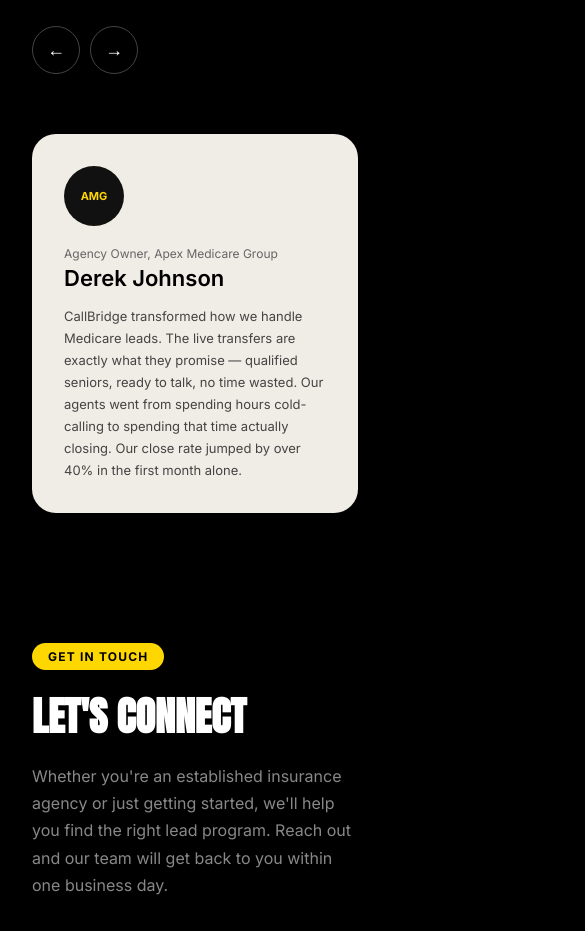
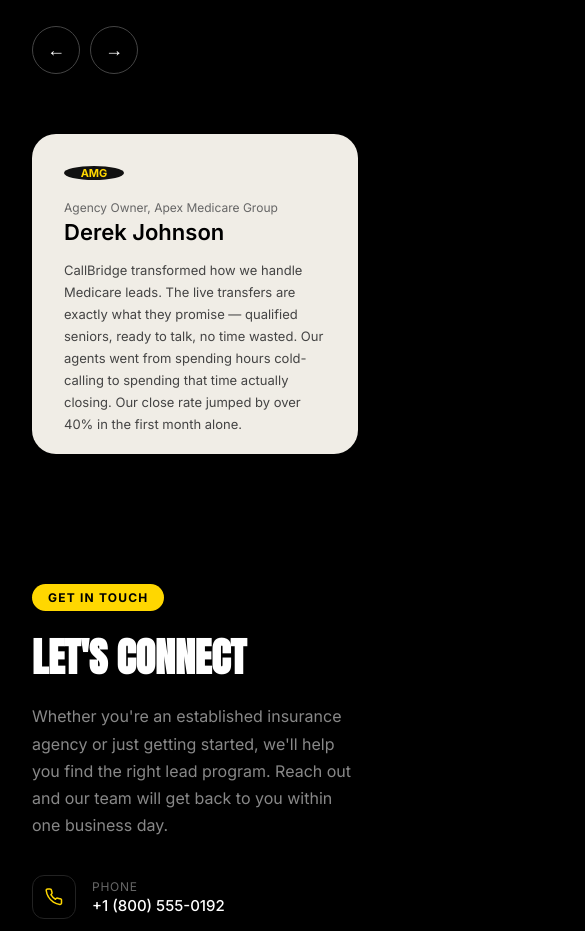
Before and after one commit to wezero-studio/callbridge, a Next.js app: page / in a window 390 px wide. Shown: the part 8880-9811 px from the top of the page, 585 px wide, since content can reach past the window. Built offline with nearby package versions, Linux system fonts and the light colour scheme.

Commit message:
make testimonial cards uniform height and slightly smaller

```diff
--- a/app/components/Testimonials/Testimonials.module.css
+++ b/app/components/Testimonials/Testimonials.module.css
@@ -45,10 +45,64 @@
     border-color: #666;
 }
 
-.cards {
-    display: grid;
-    grid-template-columns: 1fr 1fr;
-    gap: 20px;
+.cardsWrapper {
+    position: relative;
+    width: 100%;
+    /* Fixed height to contain absolute cards - reduced to make them smaller */
+    height: 320px;
+    perspective: 1000px;
+}
+
+.card {
+    position: absolute;
+    top: 0;
+    width: calc(50% - 10px);
+    height: 100%;
+    background: #F0EDE6;
+    border-radius: 24px;
+    padding: 24px 28px;
+    transition: all 0.6s cubic-bezier(0.25, 1, 0.5, 1);
+    box-sizing: border-box;
+    display: flex;
+    flex-direction: column;
+}
+
+/* Left Visible Card */
+.pos0 {
+    left: 0;
+    transform: translateY(0) scale(1);
+    opacity: 1;
+    z-index: 3;
+    pointer-events: auto;
+}
+
+/* Right Visible Card */
+.pos1 {
+    left: calc(50% + 10px);
+    transform: translateY(0) scale(1);
+    opacity: 1;
+    z-index: 3;
+    pointer-events: auto;
+}
+
+/* Outgoing Card (Down and Back) */
+.posPrev {
+    left: 0;
+    transform: translateY(60px) scale(0.85);
+    /* Moves down and scales down */
+    opacity: 0;
+    z-index: 1;
+    pointer-events: none;
+}
+
+/* Incoming Card (Sliding in from Right) */
+.posNext {
+    left: calc(100% + 40px);
+    transform: translateY(0) scale(1);
+    opacity: 0;
+    /* Fades in as it enters */
+    z-index: 2;
+    pointer-events: none;
 }
 
 .card {
@@ -84,6 +138,7 @@
     font-size: 13px;
     color: #444;
     line-height: 1.7;
+    flex-grow: 1;
 }
 
 @media (max-width: 1024px) {
@@ -95,11 +150,16 @@
         grid-template-columns: 1fr;
     }
 
-    .cards {
-        grid-template-columns: 1fr;
+    .card {
+        width: 100%;
     }
 
-    .card:nth-child(2) {
-        display: none;
+    /* On mobile, only one card is visible at pos0.
+       pos1 acts as an incoming/outgoing hidden card. */
+    .pos1 {
+        left: 100%;
+        transform: translateY(0) scale(1);
+        opacity: 0;
+        pointer-events: none;
     }
 }
--- a/app/components/Testimonials/Testimonials.tsx
+++ b/app/components/Testimonials/Testimonials.tsx
@@ -53,7 +53,16 @@ const testimonials: Testimonial[] = [
 
 export default function Testimonials() {
     const [idx, setIdx] = useState(0);
-    const visible = [testimonials[idx % testimonials.length], testimonials[(idx + 1) % testimonials.length]];
+
+    const handleNav = (direction: 'prev' | 'next') => {
+        if (direction === 'next') {
+            setIdx((p) => (p + 1) % testimonials.length);
+        } else {
+            setIdx((p) => (p - 1 + testimonials.length) % testimonials.length);
+        }
+    };
+
+    const total = testimonials.length;
 
     return (
         <section className={styles.section}>
@@ -61,13 +70,27 @@ export default function Testimonials() {
                 <div className={styles.left}>
                     <h2 className={styles.heading}>WHY BUSINESSES LOVE CALL BRIDGE</h2>
                     <div className={styles.navBtns}>
-                        <button className={styles.navBtn} onClick={() => setIdx((p) => (p - 1 + testimonials.length) % testimonials.length)}>←</button>
-                        <button className={styles.navBtn} onClick={() => setIdx((p) => (p + 1) % testimonials.length)}>→</button>
+                        <button className={styles.navBtn} onClick={() => handleNav('prev')}>←</button>
+                        <button className={styles.navBtn} onClick={() => handleNav('next')}>→</button>
                     </div>
                 </div>
-                <div className={styles.cards}>
-                    {visible.map((t, i) => (
-                        <div className={styles.card} key={i}>
+                <div className={styles.cardsWrapper}>
+                    {testimonials.map((t, i) => {
+                        // Calculate relative distance from current index
+                        let dist = (i - idx + total) % total;
+
+                        let positionClass = styles.posNext; // default for hidden right edge items
+
+                        if (dist === 0) {
+                            positionClass = styles.pos0; // Left visible
+                        } else if (dist === 1) {
+                            positionClass = styles.pos1; // Right visible
+                        } else if (dist === total - 1) {
+                            positionClass = styles.posPrev; // Just exited Left (down and back)
+                        }
+
+                        return (
+                            <div className={`${styles.card} ${positionClass}`} key={i}>
                                 <div className={styles.logo} style={{ background: t.logoBg }}>
                                     <span style={{ fontSize: 11, fontWeight: 800, color: t.logoColor }}>{t.logoText}</span>
                                 </div>
@@ -75,7 +98,8 @@ export default function Testimonials() {
                                 <h3 className={styles.name}>{t.name}</h3>
                                 <p className={styles.text}>{t.text}</p>
                             </div>
-                    ))}
+                        );
+                    })}
                 </div>
             </div>
         </section>
```
Also changed, not shown: package.json (+7 -1 lines), 1 other file (tests, documents, lock files or other folders). Lines whose indentation alone changed are shown as unchanged.
